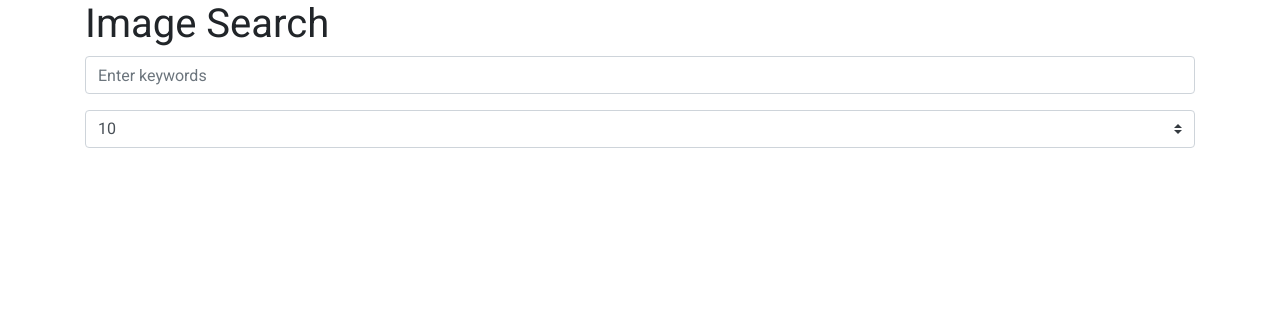
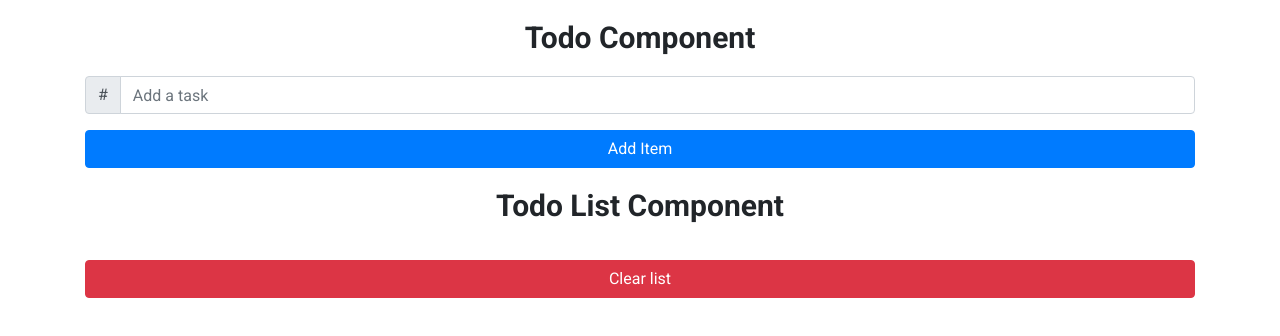
Before and after one commit to amrit-gandhi-ltts/react-demo-app, a React (Create React App) app: page / in a window 1280 px wide. Shown: the top 336 px of the page. Built offline with nearby package versions, Linux system fonts and the light colour scheme.

Commit message:
added todo list feature

```diff
--- a/src/App.js
+++ b/src/App.js
@@ -6,12 +6,13 @@ import Login from './components/Login/Login';
 import NameForm from './components/Forms/NameForm';
 import UserForm from './components/Forms/Multi-step/UserForm';
 import ImageSearch from './components/Image-search/ImageSearch';
+import Todo from './components/TodoList/Todo';
 
 class App extends Component {
   render() {
     return (
       <React.Fragment>
-        <ImageSearch />
+        <Todo />
       </React.Fragment>
     );
   }
--- a/src/components/Image-search/ImageList.js
+++ b/src/components/Image-search/ImageList.js
@@ -23,7 +23,7 @@ export default class ImageList extends Component {
         return (
         <React.Fragment>
             <h4>Showing { numbers } image results for { text }</h4>
-            <div className="row mb-5 mt-2">
+            <div className="row mb-5 mt-5">
                 { imageListContent }
             </div>
         </React.Fragment>
--- /dev/null
+++ b/src/components/TodoList/Todo.js
@@ -0,0 +1,92 @@
+import React, { Component } from 'react';
+import uuid from 'uuid';
+import TodoInput from './TodoInput';
+import TodoList from './TodoList';
+
+export default class Todo extends Component {
+    state = {
+        items: [],
+        id: uuid(),
+        item: '',
+        isEdit: false
+    }
+
+    changeHandler = (e) => {
+        this.setState({
+            [e.target.name]: e.target.value
+        })
+    }
+
+    onSubmit = (e) => {
+        e.preventDefault();
+        const newItem = {
+            id: this.state.id,
+            item: this.state.item
+        }
+        const updateditems = [...this.state.items, newItem];
+
+        this.setState({
+            items: updateditems,
+            item: '',
+            id: uuid(),
+            isEdit: false
+        })
+    }
+
+    clearList = () => {
+        this.setState({
+            items: []
+        })
+    }
+
+    handleDelete = (id) => {
+        const filteredItems = this.state.items.filter(item => item.id !== id);
+
+        this.setState({
+            items: filteredItems
+        })
+    }
+
+    handleEdit = (id) => {
+        const filteredItems = this.state.items.filter(item => item.id !== id);
+
+        const selectedItem = this.state.items.find(item => item.id === id);
+
+        this.setState({
+            items: filteredItems,
+            item: selectedItem.item,
+            id: id,
+            isEdit: true
+        })
+    }
+
+    render() {
+        return (
+        <React.Fragment>
+            <div className="container">
+                <div className="row">
+                    <h1 className="col">Todo Component</h1>
+                </div>
+                <div className="row">
+                    <div className="col">
+                        <TodoInput
+                            item={ this.state.item }
+                            changeHandler={ this.changeHandler }
+                            onSubmit={ this.onSubmit }
+                            editItem={ this.state.isEdit } />
+                    </div>
+                </div>
+                <div className="row">
+                    <div className="col">
+                        <TodoList
+                            items={ this.state.items }
+                            clearList={ this.clearList }
+                            handleDelete={ this.handleDelete }
+                            handleEdit={ this.handleEdit } />
+                    </div>
+                </div>
+            </div>
+        </React.Fragment>
+        )
+    }
+}
--- /dev/null
+++ b/src/components/TodoList/TodoInput.js
@@ -0,0 +1,30 @@
+import React, { Component } from 'react'
+
+export default class TodoInput extends Component {
+    render() {
+        const { item, changeHandler, onSubmit, editItem } = this.props;
+        return (
+        <React.Fragment>
+            <form onSubmit={ onSubmit }>
+                <div className="form-group">
+                    <div className="input-group mb-2">
+                        <div className="input-group-prepend">
+                            <div className="input-group-text">#</div>
+                        </div>
+                        <input type="text" className="form-control"
+                        placeholder="Add a task"
+                        name="item"
+                        value={ item }
+                        onChange={ changeHandler } />
+                    </div>
+                </div>
+                <button type="submit" className={
+                    editItem ? "btn btn-success btn-block": "btn btn-primary btn-block"
+                }>
+                    { editItem ? 'Edit Item': 'Add Item'}
+                </button>
+            </form>
+        </React.Fragment>
+        )
+    }
+}
--- /dev/null
+++ b/src/components/TodoList/TodoItem.js
@@ -0,0 +1,26 @@
+import React, { Component } from 'react';
+
+
+export default class TodoItem extends Component {
+    render() {
+        const { item, onDelete, onEdit } = this.props;
+
+        return (
+        <React.Fragment>
+            <li className="list-group-item d-flex justify-content-between align-items-center">
+                <div style={{flexBasis: '80%'}}>
+                    { item }
+                </div>
+                <div>
+                    <span className="btn btn-primary" onClick={ onEdit }>
+                        <i className="fas fa-edit"></i>
+                    </span>
+                    <span className="btn btn-danger" onClick={ onDelete }>
+                        <i className="fas fa-trash-alt"></i>
+                    </span>
+                </div>
+            </li>
+        </React.Fragment>
+        )
+    }
+}
--- /dev/null
+++ b/src/components/TodoList/TodoList.js
@@ -0,0 +1,32 @@
+import React, { Component } from 'react';
+import TodoItem from './TodoItem';
+
+export default class TodoList extends Component {
+    render() {
+        const { items, clearList, handleDelete, handleEdit } = this.props;
+        let itemsList;
+
+        if(items) {
+            itemsList = (
+                items.map(item => (
+                    <TodoItem
+                        item={ item.item }
+                        key={ item.id }
+                        onDelete={ () => handleDelete(item.id) }
+                        onEdit={ () => handleEdit(item.id) } />
+                ))
+            )
+        }
+
+        return (
+        <React.Fragment>
+            <h1>Todo List Component</h1>
+            <ul className="list-group mt-3 mb-3">
+                { itemsList }
+            </ul>
+            <button type="submit" className="btn btn-danger btn-block"
+                onClick={ clearList }>Clear list</button>
+        </React.Fragment>
+        )
+    }
+}
--- a/src/index.css
+++ b/src/index.css
@@ -1,4 +1,5 @@
 @import url('https://fonts.googleapis.com/css?family=Courgette|Roboto:400,700" rel="stylesheet');
+@import url('https://use.fontawesome.com/releases/v5.8.1/css/all.css');
 
 body {
   margin: 0;
@@ -16,3 +17,10 @@ code {
 .text-slanted {
   font-family: 'Courgette', cursive;
 }
+
+h1 {
+  font-size: 30px !important;
+  text-align: center;
+  font-weight: 600 !important;
+  margin: 20px 0 !important;
+}
```
